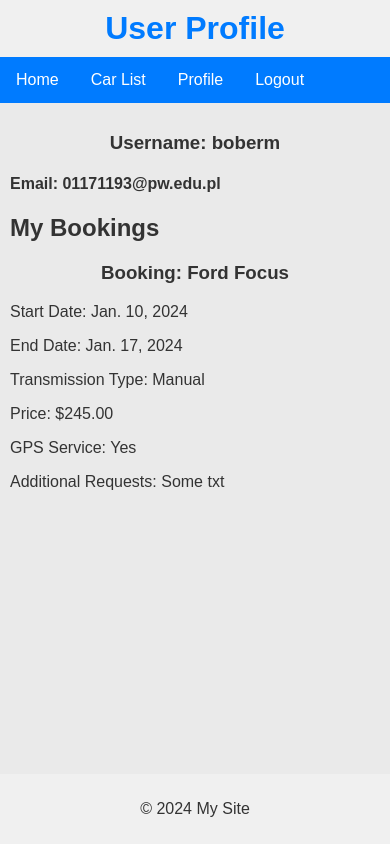
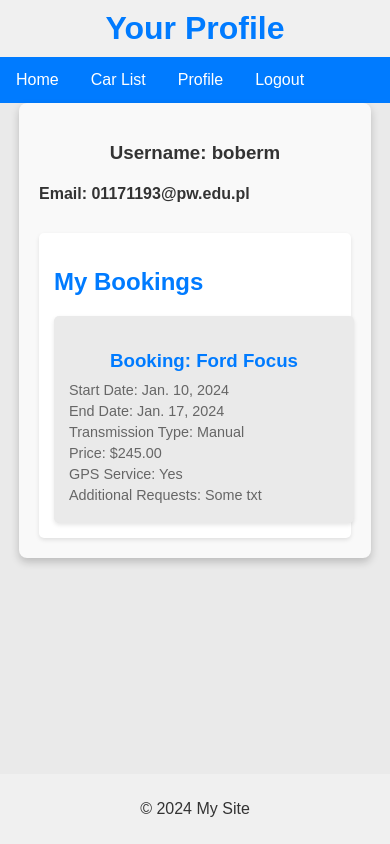
Before and after one commit to Bober123713/WebAppsDjangoProject, a Django app: page /register/profile/ in a window 390 px wide. Run offline with Django 5.2, Linux system fonts and the light colour scheme; a user stored in the database is signed in; data comes from the database, SQL or seed files in the repository; both versions use the stored data as it was after the commit.

```diff
--- a/Accounts/templates/user_profile.html
+++ b/Accounts/templates/user_profile.html
@@ -1,7 +1,7 @@
 {% extends 'base.html' %}
 
 {% block title %}User Profile{% endblock %}
-{% block header %}User Profile{% endblock %}
+{% block header %}Your Profile{% endblock %}
 {% block content %}
 <div class="container">
     <div class="profile-info">
@@ -10,6 +10,7 @@
         <!-- Add more user details here -->
     </div>
 
+    <div class="profile-section">
     <h2>My Bookings</h2>
     {% if user.booking_set.all %}
         <div class="bookings">
@@ -37,5 +38,6 @@
     {% else %}
         <p>You have no bookings.</p>
     {% endif %}
+    </div>
 </div>
 {% endblock %}
--- a/Booking/templates/create_booking.html
+++ b/Booking/templates/create_booking.html
@@ -1,8 +1,10 @@
 {% extends "base.html" %}
 {% block title %}Book a Car{% endblock %}
-<h1>{% block header %}Book Car{% endblock %}</h1>
+{% block header %}
+    <h1>Book Car</h1>
+{% endblock %}
 {% block content %}
-<div class="container">
+<div class="container-for-booking py-5">
     <form method="post" action="{% url 'create_booking' car.id %}">
         <h3>Rental form</h3>
         {% csrf_token %}
--- a/Booking/templates/create_booking_success.html
+++ b/Booking/templates/create_booking_success.html
@@ -1,10 +1,9 @@
 {% extends "base.html" %}
 
 {% block title %}Booking Successful{% endblock %}
-
+{% block header %}Book Successful{% endblock %}
 {% block content %}
 <div class="container">
-    <h1>Booking Successful</h1>
     <p>Your booking has been successfully created!</p>
     <p><a href="{% url 'home' %}">Return to Home</a></p>
 </div>
--- a/static/css/styles.css
+++ b/static/css/styles.css
@@ -23,10 +23,6 @@ body {
 /* Sticky Navbar Styles */
 .navbar {
     background-color: #007bff;
-    overflow: hidden;
-    position: sticky; /* Make the navbar sticky */
-    top: 0; /* Stick to the top of the screen */
-    z-index: 1000; /* Ensure it stays on top of other elements */
 }
 
 /* Mobile-friendly adjustments */
@@ -288,3 +284,59 @@ footer {
     padding: 10px 0;
     width: 100%;
 }
+
+.container {
+    width: 80%;
+    margin: 0 auto;
+    padding: 20px;
+    background-color: #f9f9f9;
+    border-radius: 8px;
+    box-shadow: 0 4px 8px rgba(0, 0, 0, 0.2);
+}
+
+.profile-info h3, .profile-info h4 {
+    color: #333;
+    margin-bottom: 10px;
+}
+
+.profile-section {
+    margin-top: 30px;
+    padding: 15px;
+    background-color: #fff;
+    border-radius: 5px;
+    box-shadow: 0 2px 4px rgba(0, 0, 0, 0.1);
+}
+
+.profile-section h2 {
+    color: #007bff;
+    margin-bottom: 20px;
+}
+
+.bookings {
+    display: grid;
+    grid-gap: 20px;
+    grid-template-columns: repeat(auto-fit, minmax(300px, 1fr));
+}
+
+.booking {
+    background-color: #eaeaea;
+    padding: 15px;
+    border-radius: 5px;
+    box-shadow: 0 2px 4px rgba(0, 0, 0, 0.1);
+}
+
+.booking h3 {
+    color: #007bff;
+    margin-bottom: 10px;
+}
+
+.booking p {
+    color: #666;
+    font-size: 0.9em;
+    margin: 5px 0;
+}
+
+.container-for-booking {
+    margin-top: 20px;
+    margin-bottom: 20px;
+}
```
Also changed, not shown: db.sqlite3.
